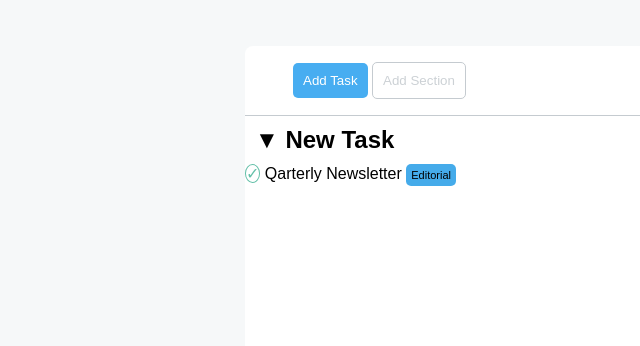
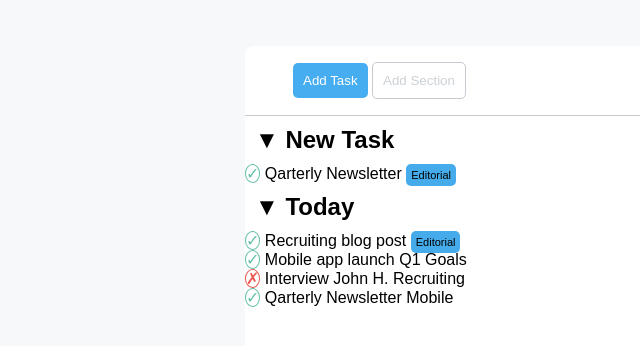
Before and after one commit to Gianmarco720/html-css-toboolist, a plain HTML site: page index.html in a window 1280 px wide. Shown: the part 72-418 px from the top of the page, without its empty margins (0-640 px from the left). Drawn offline with Linux system fonts and the light colour scheme.

Commit message:
added today section

```diff
--- a/assets/style.css
+++ b/assets/style.css
@@ -61,7 +61,7 @@ body {
     padding: 10px;
 }
 
-.title_2 {
+#title_2 {
     border-top: 1px solid #C5CBD0;
     padding: 10px;
 }
@@ -72,9 +72,19 @@ body {
     border-radius: 50%;
 }
 
-.edit{
+.uncheck {
+    color: var(--uncheck);
+    border: 1px solid var(--uncheck);
+    border-radius: 50%;
+}
+
+#edit_1{
     font-size: 11px;
     background-color: var(--editorial);
     border-radius: 5px;
     padding: 5px;
 }
+
+#title_3 {
+    padding: 10px;
+}
--- a/index.html
+++ b/index.html
@@ -29,10 +29,28 @@
 
         <section>
             <div>
-                <h2 class="title_2">&#9660; New Task</h2>
+                <h2 id="title_2">&#9660; New Task</h2>
                 <span class="check">&check;</span>
                 <span>Qarterly Newsletter</span>
-                <span class="edit">Editorial</span>
+                <span id="edit_1">Editorial</span>
+            </div>
+            <div>
+                <h2 id="title_3">&#9660; Today</h2>
+                <span class="check">&check;</span>
+                <span>Recruiting blog post</span>
+                <span id="edit_1">Editorial</span><br>
+
+                    <span class="check">&check;</span>
+                    <span>Mobile app launch</span>
+                    <span id="edit_2">Q1 Goals</span><br>
+
+                        <span class="uncheck">&cross;</span>
+                        <span>Interview John H.</span>
+                        <span class="edit_3">Recruiting</span><br>
+
+                            <span class="check">&check;</span>
+                            <span>Qarterly Newsletter</span>
+                            <span class="edit_4">Mobile</span>
             </div>
         </section>
        </main>
```
